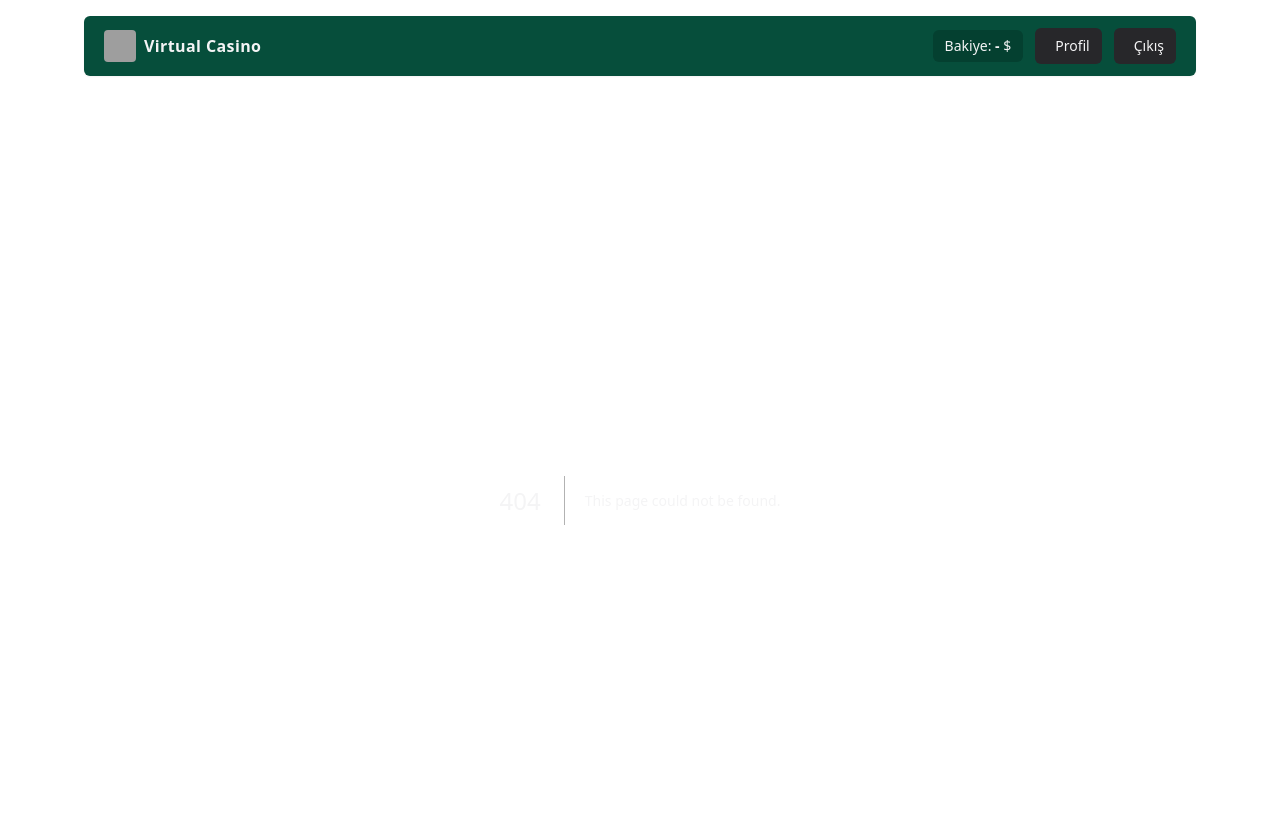
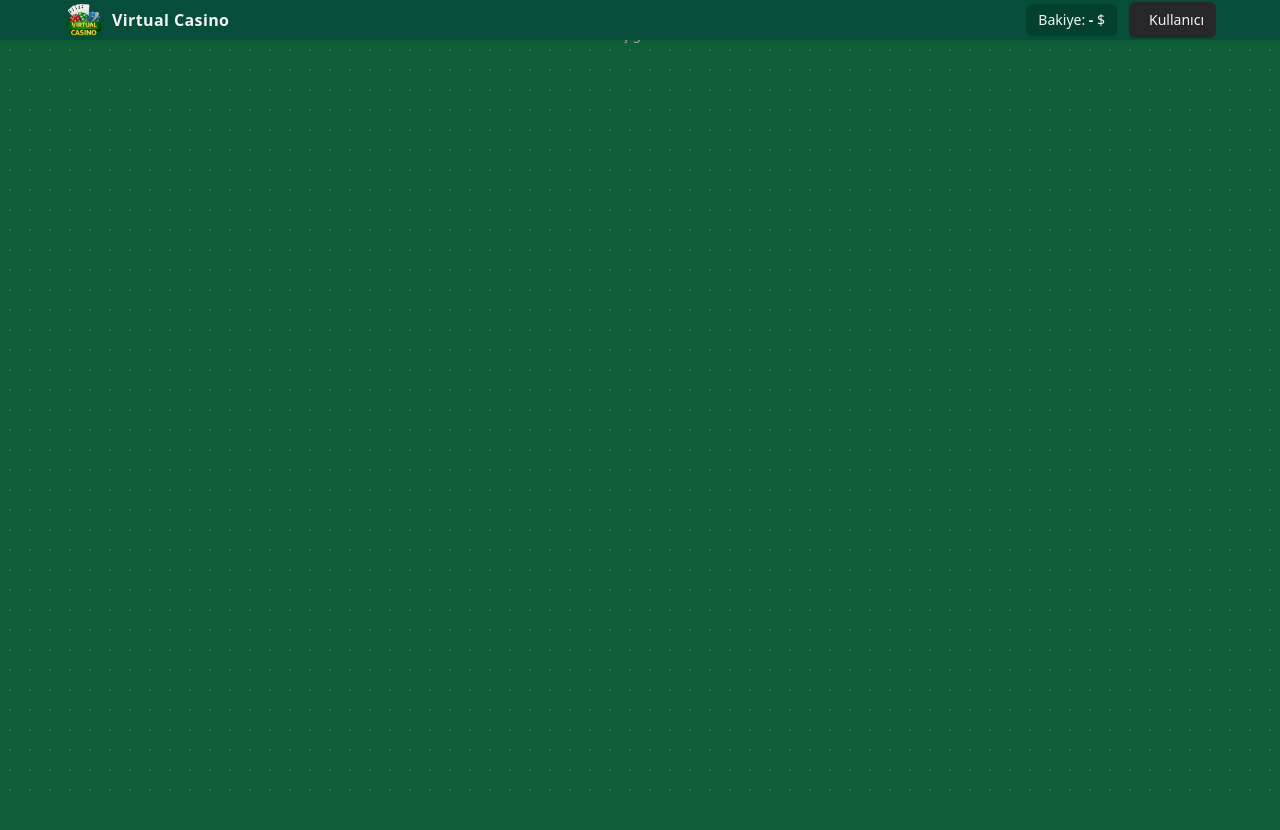
Before and after one commit to Ll0ris/Casino, a Next.js app: page /profile in a window 1280 px wide. Before the commit this address had no page. Shown: the top 830 px of the page. After the commit the page ends 800 px from the top, so only its background shows below. Built offline with nearby package versions, Linux system fonts and the light colour scheme; grey boxes are pictures that could not be loaded.

Commit message:
chore: header fixes (full-width top panel, dropdown profile menu), profile page, move logo to public/assets/images/logo.png, balance refresh; cleanup duplicates

```diff
--- a/app/layout.tsx
+++ b/app/layout.tsx
@@ -20,10 +20,8 @@ export default function RootLayout({ children }: { children: ReactNode }) {
         />
       </head>
       <body suppressHydrationWarning className="min-h-dvh text-zinc-100 antialiased">
-        <div className="mx-auto max-w-6xl px-5 py-4">
-          <SiteHeader />
-          <div className="pt-6">{children}</div>
-        </div>
+        <SiteHeader />
+        <main className="mx-auto max-w-6xl px-5 pt-6 pb-8">{children}</main>
       </body>
     </html>
   )
--- /dev/null
+++ b/app/profile/page.tsx
@@ -0,0 +1,27 @@
+"use client"
+import { useEffect, useState } from 'react'
+
+export default function ProfilePage() {
+  const [data, setData] = useState<any>(null)
+  const [loading, setLoading] = useState(true)
+  useEffect(() => {
+    const uid = localStorage.getItem('authUserId') || ''
+    if (!uid) { setLoading(false); return }
+    fetch('/api/profile', { headers: { 'x-user-id': uid } })
+      .then(r=>r.json()).then(setData).finally(()=>setLoading(false))
+  }, [])
+  if (loading) return <main className="grid place-items-center"><div className="text-sm text-zinc-400">Yükleniyor...</div></main>
+  if (!data) return <main className="grid place-items-center"><div className="text-sm text-zinc-400">Giriş gerekli.</div></main>
+  return (
+    <main className="grid gap-6">
+      <section className="card">
+        <h1 className="mb-3 text-lg font-semibold">Profil</h1>
+        <div className="grid gap-2 text-sm">
+          <div><span className="text-zinc-400">Kullanıcı adı:</span> <span className="font-medium">{data.username}</span></div>
+          <div><span className="text-zinc-400">E‑posta:</span> <span className="font-medium">{data.email}</span></div>
+          <div><span className="text-zinc-400">Bakiye:</span> <span className="font-medium">{Number(data.balance||0)} $</span></div>
+        </div>
+      </section>
+    </main>
+  )
+}
--- a/components/SiteHeader.tsx
+++ b/components/SiteHeader.tsx
@@ -1,5 +1,5 @@
 "use client"
-import { useEffect, useState } from 'react'
+import { useEffect, useRef, useState } from 'react'
 import { useRouter } from 'next/navigation'
 import { getSupabaseClient } from '@/lib/supabaseClient'
 
@@ -7,6 +7,8 @@ export default function SiteHeader() {
   const router = useRouter()
   const [username, setUsername] = useState<string>('')
   const [balance, setBalance] = useState<number | null>(null)
+  const [open, setOpen] = useState(false)
+  const ref = useRef<HTMLDivElement | null>(null)
 
   useEffect(() => {
     const uid = localStorage.getItem('authUserId')
@@ -22,6 +24,8 @@ export default function SiteHeader() {
       setBalance(Number(bal?.balance || 0))
     }
     load()
+    const t = setInterval(load, 10000)
+    return () => clearInterval(t)
   }, [])
 
   const logout = async () => {
@@ -33,17 +37,32 @@ export default function SiteHeader() {
     location.href = '/'
   }
 
+  useEffect(() => {
+    const onDoc = (e: MouseEvent) => {
+      if (!ref.current) return
+      if (!ref.current.contains(e.target as Node)) setOpen(false)
+    }
+    document.addEventListener('mousedown', onDoc)
+    return () => document.removeEventListener('mousedown', onDoc)
+  }, [])
+
   return (
-    <header className="w-full rounded-md bg-emerald-900 px-5 py-3 text-sm shadow-sm">
+    <header className="fixed left-0 right-0 top-0 z-40 w-full bg-emerald-900 text-sm shadow-sm">
       <div className="mx-auto flex max-w-6xl items-center justify-between">
         <button onClick={() => router.push('/')} className="flex items-center gap-2">
-          <img src="/assets/images/logo.png" alt="logo" className="h-8 w-8 rounded" onError={(e)=>{ (e.currentTarget as HTMLImageElement).style.display='none' }} />
+          <img src="/assets/images/logo.png" alt="logo" className="h-10 w-10 rounded" onError={(e)=>{ (e.currentTarget as HTMLImageElement).style.display='none' }} />
           <span className="text-base font-semibold tracking-wide">Virtual Casino</span>
         </button>
-        <div className="flex items-center gap-3 text-sm">
+        <div className="relative flex items-center gap-3 text-sm" ref={ref}>
           <div className="rounded-md bg-emerald-950/40 px-3 py-1.5">Bakiye: <span className="font-semibold">{balance ?? '-'}</span> $</div>
-          <button onClick={() => router.push('/profile')} className="btn-secondary"><i className="fa-solid fa-user mr-2"/>Profil</button>
-          <button onClick={logout} className="btn-secondary"><i className="fa-solid fa-arrow-right-from-bracket mr-2"/>Çıkış</button>
+          <button onClick={()=>setOpen(v=>!v)} className="btn-secondary"><i className="fa-solid fa-user mr-2"/>{username || 'Kullanıcı'}</button>
+          {open && (
+            <div className="absolute right-0 top-full mt-2 w-44 rounded-md border border-emerald-800 bg-emerald-950/95 p-1 shadow-lg">
+              <button onClick={()=>{ setOpen(false); router.push('/profile') }} className="block w-full rounded px-3 py-2 text-left hover:bg-emerald-900">Profile git</button>
+              <button onClick={()=>{ setOpen(false); router.push('/settings') }} className="block w-full rounded px-3 py-2 text-left hover:bg-emerald-900">Ayarlar</button>
+              <button onClick={()=>{ setOpen(false); logout() }} className="block w-full rounded px-3 py-2 text-left hover:bg-emerald-900 text-red-300">Çıkış yap</button>
+            </div>
+          )}
         </div>
       </div>
     </header>
```
Also changed, not shown: public/assets/images/logo.png (renamed from assets/images/logo.png).
